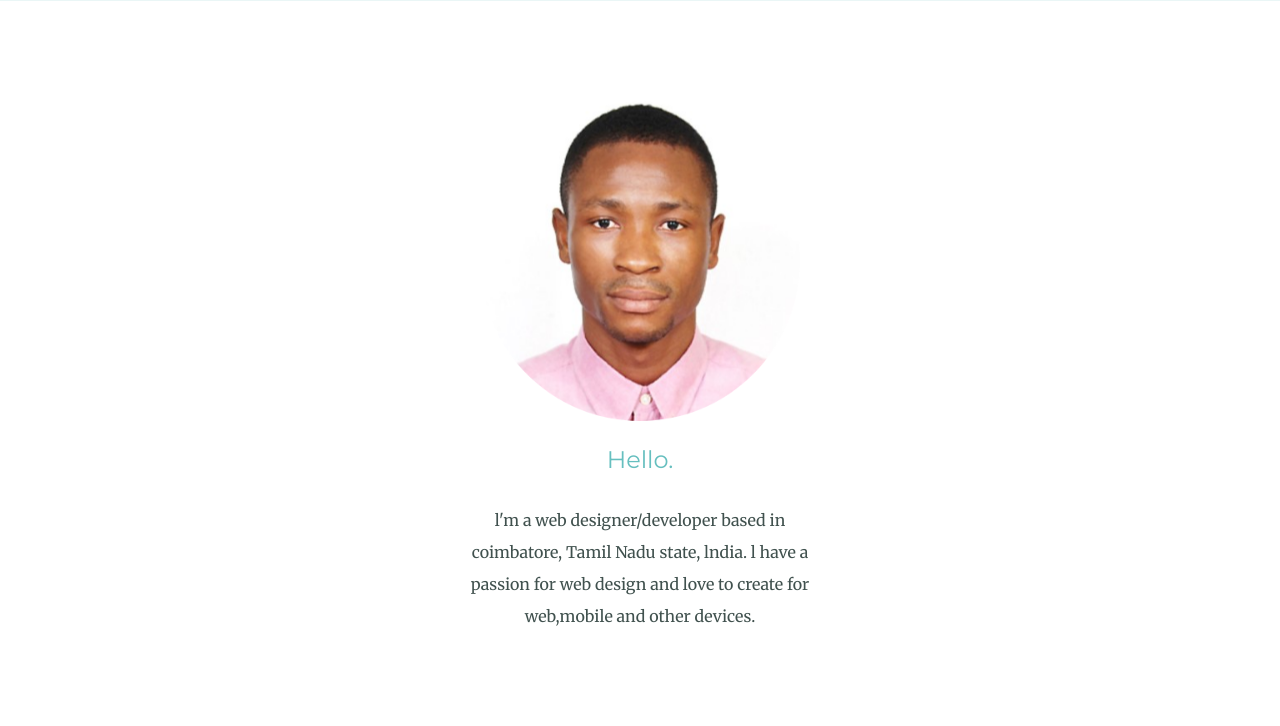
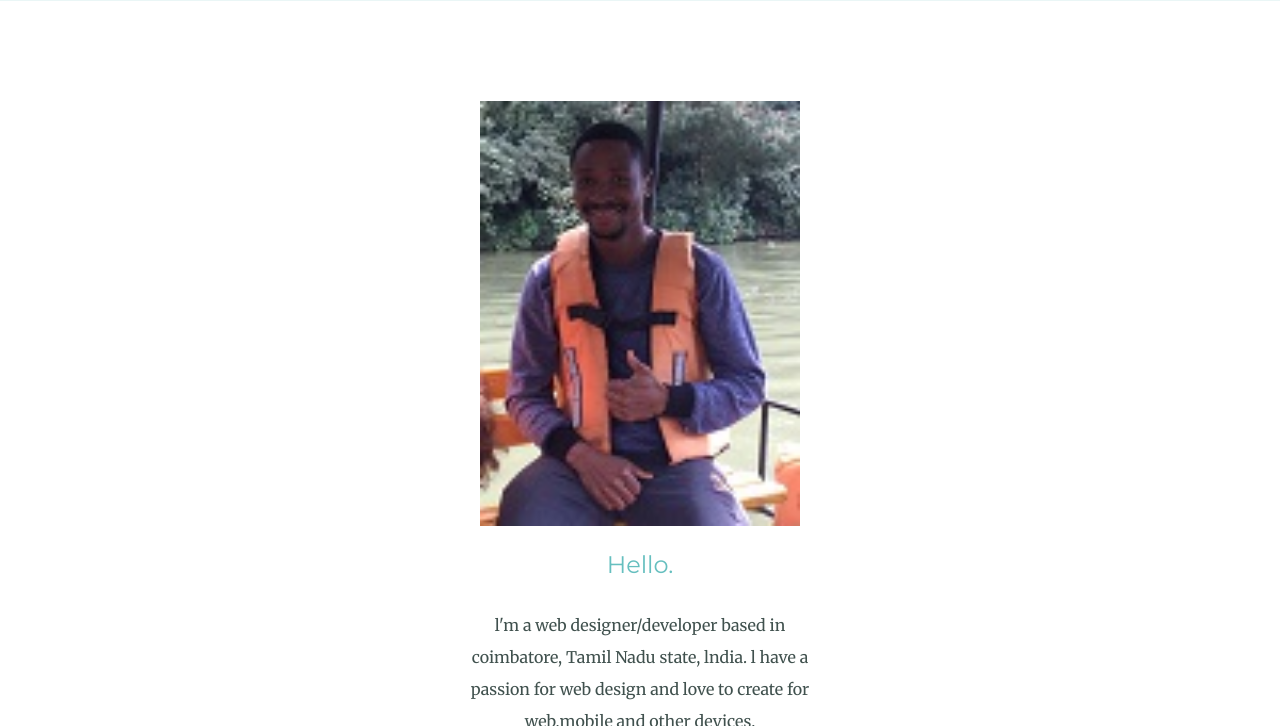
Before and after one commit to yirobi/Cephas-Yirobi-Site, a website: page index.html in a window 1280 px wide. Shown: the part 721-1447 px from the top of the page. Drawn offline with Linux system fonts and the light colour scheme.

Commit message:
make change to profile pic

```diff
--- a/index.html
+++ b/index.html
@@ -22,7 +22,7 @@
 
       <div class="Middle-container">
         <div class="profile">
-          <img class="profile-img" src="images/yirobi_circle photo1.png" alt="profile picture">
+          <img class="profile-img" src="images/cephas-img.png" alt="profile picture">
           <h2>Hello.</h2>
           <p class="Intro">l'm a web designer/developer based in coimbatore, Tamil Nadu state, lndia. l have a passion for web design and love to create for web,mobile and other devices.</p>
         </div>
```
